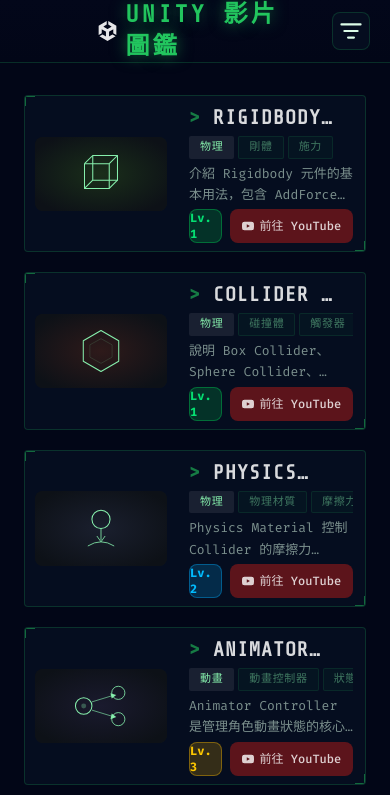
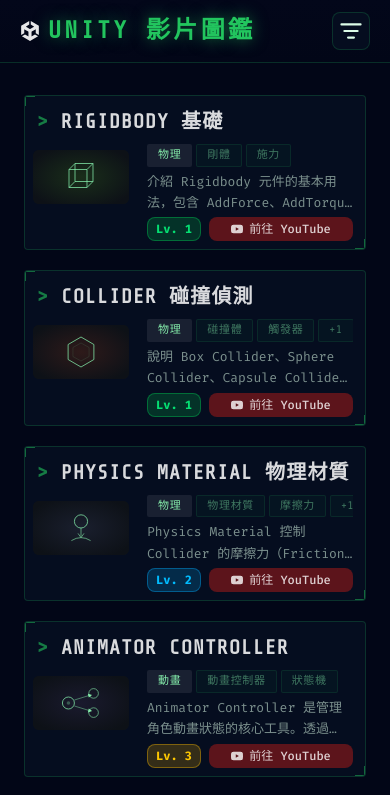
Before and after one commit to HKHorazon/UnityDictionary, a Vue app: page / in a window 390 px wide. Shown: the top 795 px of the page. Built offline with nearby package versions, Linux system fonts and the light colour scheme.

Commit message:
調整手機版卡片排版與篩選介面樣式

```diff
--- a/src/App.vue
+++ b/src/App.vue
@@ -3,17 +3,23 @@
     <header class="app-header px-5 py-3 flex items-center gap-3 flex-wrap relative">
 
       <!-- Title -->
-      <h1 class="site-title text-2xl font-bold absolute left-1/2 -translate-x-1/2 flex items-center gap-2">
+      <h1 class="site-title text-2xl font-bold flex items-center gap-2">
         <img :src="unityIcon" class="w-5 h-5 opacity-90" alt="Unity" />
         Unity 影片圖鑑
       </h1>
 
-      <!-- Mobile filter toggle -->
-      <button class="filter-toggle-btn sm:hidden ml-auto" @click="filterOpen = true">
+      <!-- Mobile filter toggle + clear -->
+      <div class="sm:hidden ml-auto flex flex-col items-end gap-1">
+        <button class="filter-toggle-btn" @click="filterOpen = true">
           <svg width="22" height="22" viewBox="0 0 15 15" fill="none">
             <path d="M1 3h13M3 7.5h9M5.5 12h4" stroke="currentColor" stroke-width="1.5" stroke-linecap="round"/>
           </svg>
         </button>
+        <div v-if="query || activeTopic !== null || activeDifficulty !== null || sortBy !== null"
+          class="w-full border-t border-white/10 pt-1 flex justify-end">
+          <button class="header-clear-btn" @click="query = ''; activeTopic = null; activeDifficulty = null; sortBy = null">✕ 清除篩選</button>
+        </div>
+      </div>
     </header>
 
     <main class="relative z-10 max-w-screen-2xl mx-auto px-6 py-8">
@@ -69,6 +75,11 @@
 
       <div v-else class="grid grid-cols-1 sm:grid-cols-2 lg:grid-cols-3 xl:grid-cols-4 gap-5">
         <div v-for="entry in filtered" :key="entry.id" class="t-card">
+          <!-- 手機：全寬標題 -->
+          <h2 class="sm:hidden t-card-title font-semibold text-lg px-3 pt-3 line-clamp-2 cursor-pointer hover:opacity-80 transition-opacity" @click="openModal(entry)">{{ entry.title }}</h2>
+
+          <!-- 縮圖 + 內容 row -->
+          <div class="t-card-body-row">
             <!-- Thumb -->
             <div class="t-thumb" @click="openModal(entry)">
               <img v-if="isThumb(entry.thumb)" :src="getThumbSrc(entry.thumb)" :alt="entry.title" class="w-full h-full object-cover" />
@@ -78,28 +89,29 @@
 
             <!-- Body -->
             <div class="flex flex-col flex-1 px-3 py-2 sm:p-4 gap-1 sm:gap-3 min-w-0">
-            <!-- 行1：標題 -->
-            <h2 class="t-card-title font-semibold text-lg sm:text-xl line-clamp-1 sm:line-clamp-none cursor-pointer hover:opacity-80 transition-opacity" @click="openModal(entry)">{{ entry.title }}</h2>
-            <!-- 行2：關鍵字（topic 優先，最多一排，超出顯示 +N） -->
+              <!-- 桌機標題 -->
+              <h2 class="hidden sm:block t-card-title font-semibold text-xl line-clamp-none cursor-pointer hover:opacity-80 transition-opacity" @click="openModal(entry)">{{ entry.title }}</h2>
+              <!-- 關鍵字 -->
               <div class="flex flex-nowrap gap-1 sm:gap-1.5 overflow-hidden">
                 <button class="t-tag shrink-0" @click="query = entry.topic">{{ kwLabel(entry.topic) }}</button>
-              <template v-for="(kw, i) in entry.keywords.slice(0, 4)" :key="kw">
+                <template v-for="(kw, i) in entry.keywords.slice(0, 2)" :key="kw">
                   <button class="t-tag t-tag-dim shrink-0" @click="query = kw">{{ kwLabel(kw) }}</button>
                 </template>
-              <span v-if="entry.keywords.length > 4" class="t-tag t-tag-dim shrink-0 cursor-default">+{{ entry.keywords.length - 4 }}</span>
+                <button v-if="entry.keywords.length > 2" class="t-tag t-tag-dim shrink-0" @click="openModal(entry)">+{{ entry.keywords.length - 2 }}</button>
               </div>
-            <!-- 行3：描述 -->
+              <!-- 描述 -->
               <p class="t-card-desc text-xs sm:text-sm line-clamp-2 leading-snug">{{ entry.description }}</p>
-            <!-- 行4：難度 20% + YouTube 80% -->
+              <!-- 難度 + YouTube -->
               <div class="mt-auto flex gap-2">
-              <span v-if="entry.difficulty" :class="['flex items-center justify-center flex-[2] text-xs rounded-lg font-semibold', difficultyColor[entry.difficulty]]">Lv. {{ entry.difficulty }}</span>
+                <span v-if="entry.difficulty" :class="['flex items-center justify-center shrink-0 whitespace-nowrap px-2 text-xs rounded-lg font-semibold', difficultyColor[entry.difficulty]]">Lv. {{ entry.difficulty }}</span>
                 <a :href="`https://www.youtube.com/watch?v=${entry.youtubeId}`" target="_blank" rel="noopener noreferrer"
-                class="flex-[8] flex items-center justify-center gap-1.5 py-1 sm:py-2 rounded-lg bg-red-900/70 hover:bg-red-800/80 text-white/80 text-xs sm:text-sm font-medium transition-colors duration-200">
+                  class="flex-1 flex items-center justify-center gap-1.5 py-1 sm:py-2 rounded-lg bg-red-900/70 hover:bg-red-800/80 text-white/80 text-xs sm:text-sm font-medium transition-colors duration-200">
                   <svg class="w-3 h-3 sm:w-4 sm:h-4 shrink-0" viewBox="0 0 24 24" fill="currentColor">
                     <path d="M23.498 6.186a3.016 3.016 0 0 0-2.122-2.136C19.505 3.545 12 3.545 12 3.545s-7.505 0-9.377.505A3.017 3.017 0 0 0 .502 6.186C0 8.07 0 12 0 12s0 3.93.502 5.814a3.016 3.016 0 0 0 2.122 2.136c1.871.505 9.376.505 9.376.505s7.505 0 9.377-.505a3.015 3.015 0 0 0 2.122-2.136C24 15.93 24 12 24 12s0-3.93-.502-5.814zM9.545 15.568V8.432L15.818 12l-6.273 3.568z"/>
                   </svg>
                   前往 YouTube
                 </a>
+              </div>
             </div>
           </div>
         </div>
@@ -119,9 +131,6 @@
               </svg>
             </button>
           </div>
-          <button v-if="query || activeTopic !== null || activeDifficulty !== null || sortBy !== null"
-            class="chapter-btn clear-btn self-start -mt-4"
-            @click="query = ''; activeTopic = null; activeDifficulty = null; sortBy = null">✕ 清除篩選</button>
           <div class="filter-drawer-section">
             <span class="filter-label">搜尋</span>
             <div class="search-wrap filter-drawer-search">
@@ -243,7 +252,7 @@
 </template>
 
 <script setup>
-import { ref, computed } from 'vue'
+import { ref, computed, watch } from 'vue'
 import entries from './data/entries.json'
 import kwMap from './data/keywords.json'
 
@@ -256,6 +265,7 @@
 
 const modal = ref(null)
 const filterOpen = ref(false)
+watch(filterOpen, v => { document.body.style.overflow = v ? 'hidden' : '' })
 const query = ref('')
 const activeDifficulty = ref(null)
 const activeTopic = ref(null)
--- a/src/style.css
+++ b/src/style.css
@@ -54,8 +54,8 @@
 .filter-drawer {
   position: fixed; top: 0; right: 0; bottom: 0; width: 80%;
   background: var(--bg-header); border-left: 1px solid var(--border);
-  z-index: 50; display: flex; flex-direction: column; gap: 28px;
-  padding: 24px; overflow-y: auto;
+  z-index: 50; display: flex; flex-direction: column; gap: 18px;
+  padding: 16px; overflow-y: auto;
   animation: drawer-in .22s ease-out;
 }
 @keyframes drawer-in {
@@ -64,24 +64,24 @@
 }
 .filter-drawer-header {
   display: flex; align-items: center; justify-content: space-between;
-  padding-bottom: 16px; border-bottom: 1px solid var(--border);
+  padding-bottom: 10px; border-bottom: 1px solid var(--border);
 }
 .filter-drawer-title {
-  font-family: var(--font-heading); font-size: 20px; font-weight: 700;
+  font-family: var(--font-heading); font-size: 15px; font-weight: 700;
   color: var(--text-primary);
 }
 .filter-drawer-close {
-  padding: 10px; border-radius: 10px; cursor: pointer; border: none;
+  padding: 6px; border-radius: 8px; cursor: pointer; border: none;
   background: transparent; color: var(--text-secondary);
   transition: color .15s, background .15s;
 }
 .filter-drawer-close:hover { color: var(--text-primary); background: rgba(255,255,255,.08); }
-.filter-drawer-section { display: flex; flex-direction: column; gap: 12px; }
-.filter-drawer-section .filter-label { font-size: 13px; }
+.filter-drawer-section { display: flex; flex-direction: column; gap: 8px; }
+.filter-drawer-section .filter-label { font-size: 11px; }
 .filter-drawer-search { width: 100%; }
-.filter-drawer-search .search-input { width: 100%; box-sizing: border-box; font-size: 16px; padding: 10px 14px 10px 34px; }
-.filter-drawer-chips { display: flex; flex-wrap: wrap; gap: 10px; }
-.filter-drawer-chips .chapter-btn { font-size: 14px; padding: 6px 18px; }
+.filter-drawer-search .search-input { width: 100%; box-sizing: border-box; font-size: 13px; padding: 7px 12px 7px 28px; }
+.filter-drawer-chips { display: flex; flex-wrap: wrap; gap: 6px; }
+.filter-drawer-chips .chapter-btn { font-size: 11px; padding: 4px 12px; }
 
 /* ── Filter Block ───────────────────────────────────────────── */
 .filter-block { flex-direction: column; gap: 10px; margin-bottom: 28px; }
@@ -105,6 +105,14 @@
 .chip-count::before { content: '('; }
 .chip-count::after  { content: ')'; }
 .chip-count { opacity: .45; font-size: .82em; margin-left: 3px; }
+
+.header-clear-btn {
+  font-size: 12px; font-weight: 600; cursor: pointer; border: none;
+  background: transparent; color: rgba(255,100,100,.7);
+  font-family: var(--font-body); padding: 2px 4px;
+  transition: color .15s;
+}
+.header-clear-btn:hover { color: rgba(255,120,120,.95); }
 
 .chapter-btn.clear-btn {
   border-color: rgba(255,255,255,.15); color: rgba(255,255,255,.4);
@@ -256,13 +264,18 @@
 }
 [data-theme="k"] .t-modal-title { color: rgba(255,255,255,.85); letter-spacing: .1em; text-transform: uppercase; }
 
+/* ── Card Body Row ──────────────────────────────────────────── */
+.t-card-body-row {
+  display: flex; flex-direction: column; flex: 1;
+}
+
 /* ── Mobile Card Layout ─────────────────────────────────────── */
 @media (max-width: 639px) {
-  .t-card { flex-direction: row; align-items: stretch; }
+  .t-card-body-row { flex-direction: row; align-items: stretch; }
   .t-thumb {
-    width: 132px; flex-shrink: 0;
-    aspect-ratio: 16/9; align-self: center;
-    margin: 10px; border-radius: 8px;
+    width: 96px; flex-shrink: 0;
+    aspect-ratio: 16/9; align-self: flex-start;
+    margin: 14px 6px 10px 8px; border-radius: 6px;
     border-bottom: none;
   }
 }
```
Lines whose indentation alone changed are shown as unchanged.
